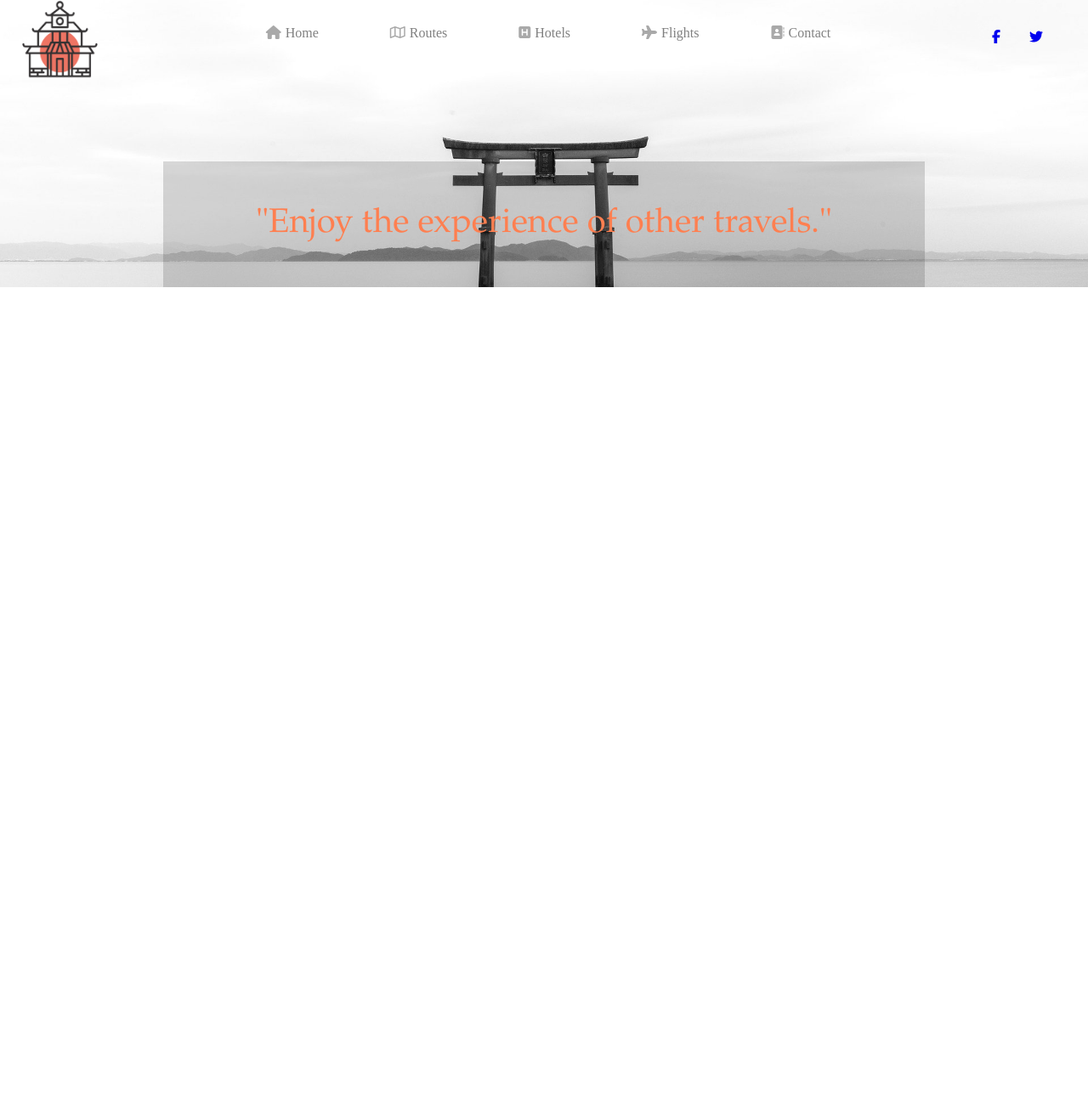
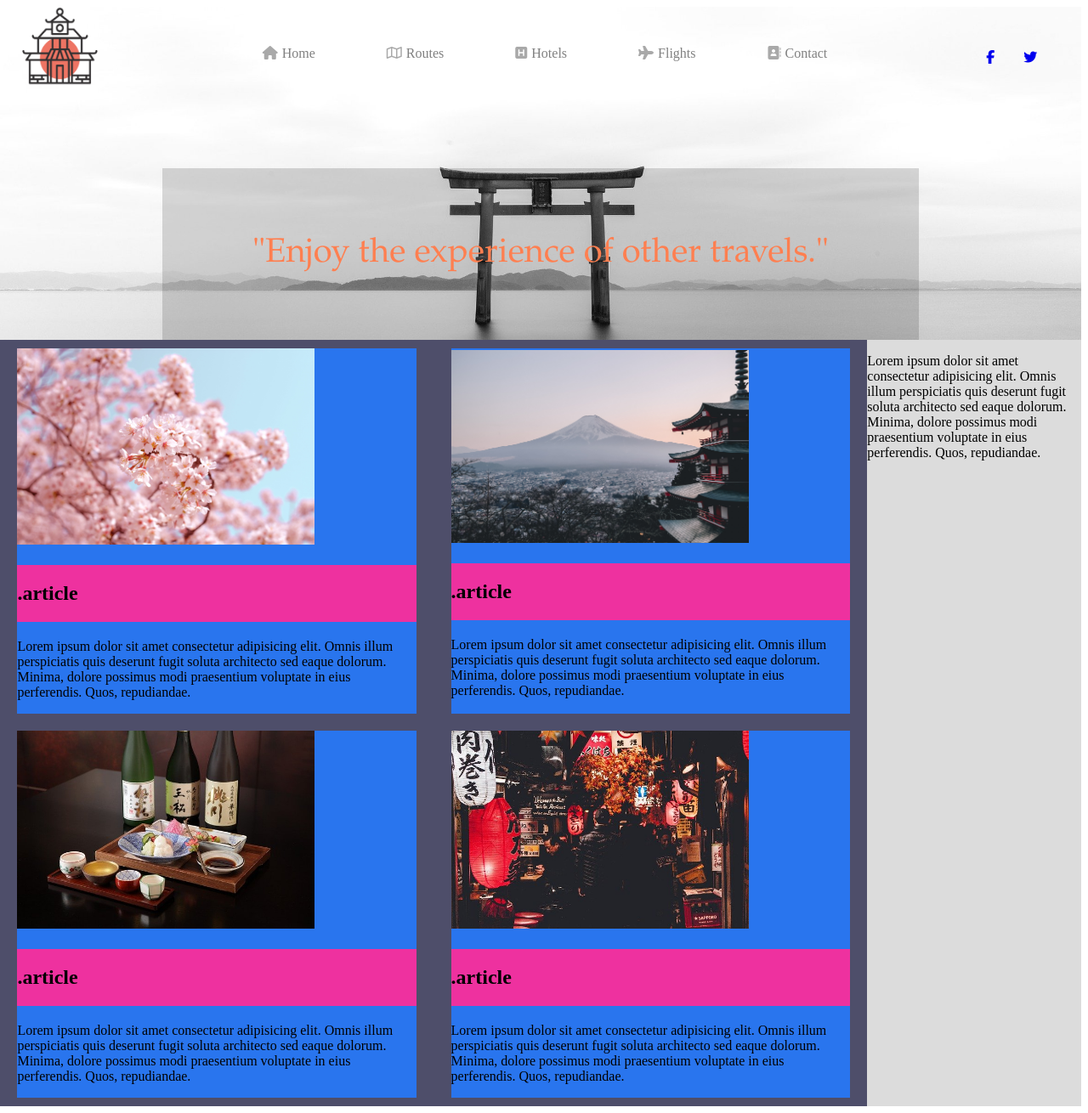
Before and after one commit to Bartpbcn/Sprint1, a PHP site: page / in a window 1280 px wide. Shown: the whole page at 85% size. Before the commit the page ends 338 px from the top, so only its background shows below. Run offline with PHP 8.4, Linux system fonts and the light colour scheme.

Commit message:
added padding h2 element

```diff
--- a/topic1/level_2/index.html
+++ b/topic1/level_2/index.html
@@ -43,6 +43,66 @@
                 <h1 class="title">"Enjoy the experience of other travels."</h1>
             </div>
         </header>
+        <section class="section">
+            <div class="articles">
+                <div class="box-1">
+                    <article class=" article1">
+                        <img src="images/sakura.jpg" alt="logo" width="350px" margin="10px">
+                        <h2 class="subtitle1">.article</h2>
+                        <p>Lorem ipsum dolor sit amet consectetur adipisicing elit. Omnis illum perspiciatis quis
+                            deserunt fugit soluta architecto sed eaque dolorum. Minima, dolore possimus modi praesentium
+                            voluptate in eius perferendis. Quos, repudiandae.
+
+                        </p>
+                    </article>
+                </div>
+                <div class="box-1">
+                    <article class=" article2">
+                        <img src="images/fuji.jpg" alt="logo" width="350px" margin="10px">
+                        <h2 class="subtitle2">.article</h2>
+                        <p>Lorem ipsum dolor sit amet consectetur adipisicing elit. Omnis illum perspiciatis quis
+                            deserunt fugit soluta architecto sed eaque dolorum. Minima, dolore possimus modi praesentium
+                            voluptate in eius perferendis. Quos, repudiandae.
+
+                        </p>
+                    </article>
+                </div>
+                <div class="box-1">
+                    <article class=" article3">
+                        <img src="images/comida.jpg" alt="logo" width="350px" margin="10px">
+                        <h2 class="subtitle3">.article</h2>
+                        <p>Lorem ipsum dolor sit amet consectetur adipisicing elit. Omnis illum perspiciatis quis
+                            deserunt fugit soluta architecto sed eaque dolorum. Minima, dolore possimus modi praesentium
+                            voluptate in eius perferendis. Quos, repudiandae.
+
+                        </p>
+                    </article>
+                </div>
+                <div class="box-1">
+                    <article class=" article4">
+                        <img src="images/noche.jpg" alt="logo" width="350px" margin="10px">
+                        <h2 class="subtitle4">.article</h2>
+                        <p class="text">Lorem ipsum dolor sit amet consectetur adipisicing elit. Omnis illum perspiciatis quis
+                            deserunt fugit soluta architecto sed eaque dolorum. Minima, dolore possimus modi praesentium
+                            voluptate in eius perferendis. Quos, repudiandae.
+
+                        </p>
+                    </article>
+                </div>
+
+
+            </div>
+            <aside class="aside">
+                <div class="publicity">
+                    <p>Lorem ipsum dolor sit amet consectetur adipisicing elit. Omnis illum perspiciatis quis
+                        deserunt fugit soluta architecto sed eaque dolorum. Minima, dolore possimus modi praesentium
+                        voluptate in eius perferendis. Quos, repudiandae.
+
+                    </p>
+                </div>
+                <div class="publicity"></div>
+            </aside>
+        </section>
     </div>
 </body>
 
--- a/topic1/level_2/style.css
+++ b/topic1/level_2/style.css
@@ -1,6 +1,7 @@
 * {
     padding: 0px;
-    margin: 0px;
+    margin-left: 0px;
+
     box-sizing: border-box;
 }
 
@@ -66,7 +67,6 @@
 .social {
 
 
-
     flex:1 1 auto;
     height: 50px;
     align-items: center;
@@ -104,7 +104,62 @@
     color: coral;
 
 }
+.section {
+    background-color: #ee319f;
+    display: flex;
 
+
+
+
+}
+
+    .articles {
+        background-color: #4e4e6a;
+        flex:4 1 auto;
+        display:flex;
+        flex-flow:row wrap;
+        margin: px;
+        justify-content: space-around;
+
+    }
+
+
+    .box-1{
+        background-color: rgb(41, 117, 238);
+        width:46%;
+        margin: 10px;
+        justify-content: space-around;
+        align-content: center;
+
+
+
+    }
+    .article1,
+    .article2,
+    .article3,
+    .article4 {
+        flex: 1 1 40%;
+    }
+
+h2{
+        background-color: #ee319f;
+        padding-top: 20px;
+        padding-bottom: 20px;
+
+    }
+
+
+
+
+    .aside {
+        background-color: rgb(245, 39, 66);
+        display: flex;
+        flex: 4 1 auto;
+    }
+
+            .publicity {
+                background-color: gainsboro;
+}
 
 
 @media all and (max-width: 800px){
@@ -144,7 +199,6 @@ h1 {
 }
 }
 
-
 @media all and (max-width: 400px){
     .body {
         flex-direction: column;
@@ -170,4 +224,7 @@ h1 {
     h1 {
         font-size: 25px;
     }
+    .articles{
+        flex-direction: column;
+    }
 }
```
